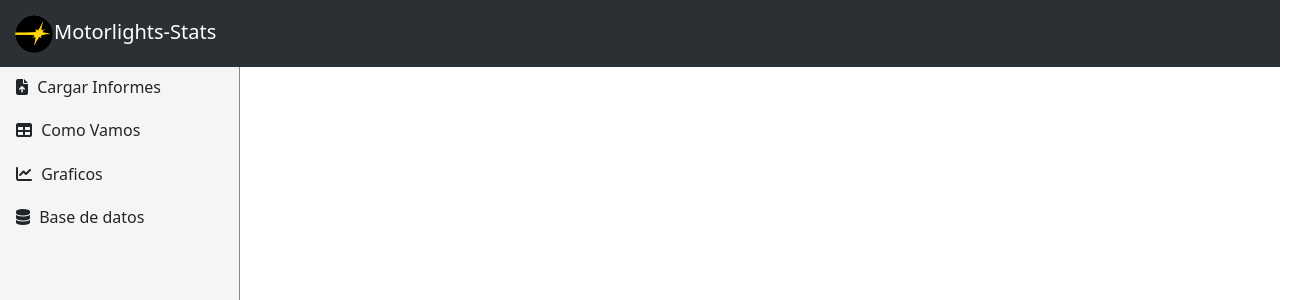
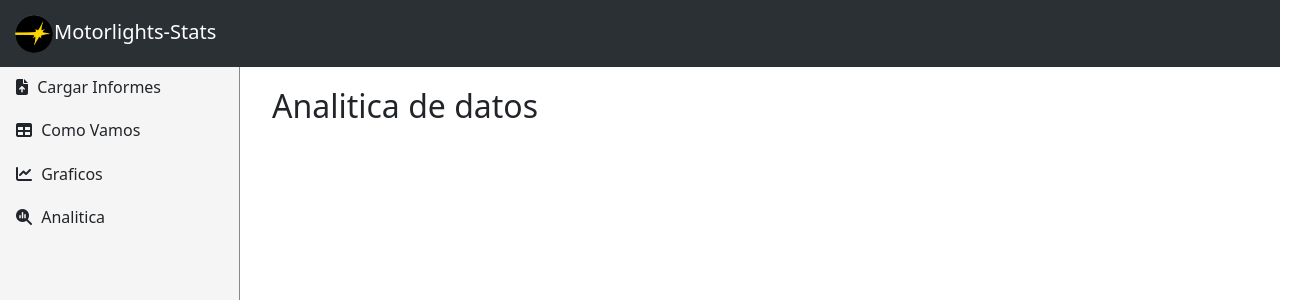
Before and after one commit to jtrocha4/motorlights-stats, a React (Vite) app: page /analytics in a window 1280 px wide. Shown: the top 300 px of the page, 1315 px wide, since content can reach past the window. Built offline with nearby package versions, Linux system fonts and the light colour scheme; no server answers.

Commit message:
feat(components): implementacion del componente Analytics

```diff
--- a/src/App.jsx
+++ b/src/App.jsx
@@ -5,10 +5,10 @@ import Navbar from './components/Navbar'
 import Sidebar from './components/Sidebar'
 import UploadReports from './pages/UploadReports'
 import Graphics from './pages/Graphics'
-import DataBase from './pages/DataBase'
 import { getData, createNewData } from './services/dataService'
 import { useEffect, useState } from 'react'
 import HowAreWeDoing from './pages/HowAreWeDoing'
+import Analytics from './pages/Analytics'
 
 function App () {
   const [dataset, setDataset] = useState([])
@@ -135,7 +135,7 @@ function App () {
         <Route path='/' element={<UploadReports postDataToApi={postDataToApi} toFixed={toFixed} />} />
         <Route path='/how-are-we-doing' element={<HowAreWeDoing postDataToApi={postDataToApi} toFixed={toFixed} convertExcelDateToReadable={convertExcelDateToReadable} currencyFormat={currencyFormat} />} />
         <Route path='/graphics' element={<Graphics dataset={dataset} extractDateFromData={extractDateFromData} />} />
-        <Route path='/database' element={<DataBase />} />
+        <Route path='/analytics' element={<Analytics />} />
       </Routes>
     </div>
   )
--- a/src/components/Navbar.jsx
+++ b/src/components/Navbar.jsx
@@ -26,7 +26,7 @@ const Navbar = () => {
                 <Link className='nav-link' to='/graphics'>Graficos</Link>
               </li>
               <li className='nav-item'>
-                <Link className='nav-link' to='/database'>Base de datos</Link>
+                <Link className='nav-link' to='/analytics'>Analitica</Link>
               </li>
             </ul>
           </div>
--- a/src/components/Sidebar.jsx
+++ b/src/components/Sidebar.jsx
@@ -15,7 +15,7 @@ const Sidebar = () => {
           <Link className='nav-link' to='/graphics'><i className='fa-solid fa-chart-line' /> Graficos</Link>
         </li>
         <li className='nav-item'>
-          <Link className='nav-link' to='/database'><i className='fa-solid fa-database' /> Base de datos</Link>
+          <Link className='nav-link' to='/analytics'><i className='fa-solid fa-magnifying-glass-chart' /> Analitica</Link>
         </li>
       </ul>
     </>
--- /dev/null
+++ b/src/pages/Analytics.jsx
@@ -0,0 +1,13 @@
+import React from 'react'
+
+const Analytics = () => {
+  return (
+    <div className='flex'>
+      <div className='container-fluid'>
+        <h2>Analitica de datos </h2>
+      </div>
+    </div>
+  )
+}
+
+export default Analytics
```
